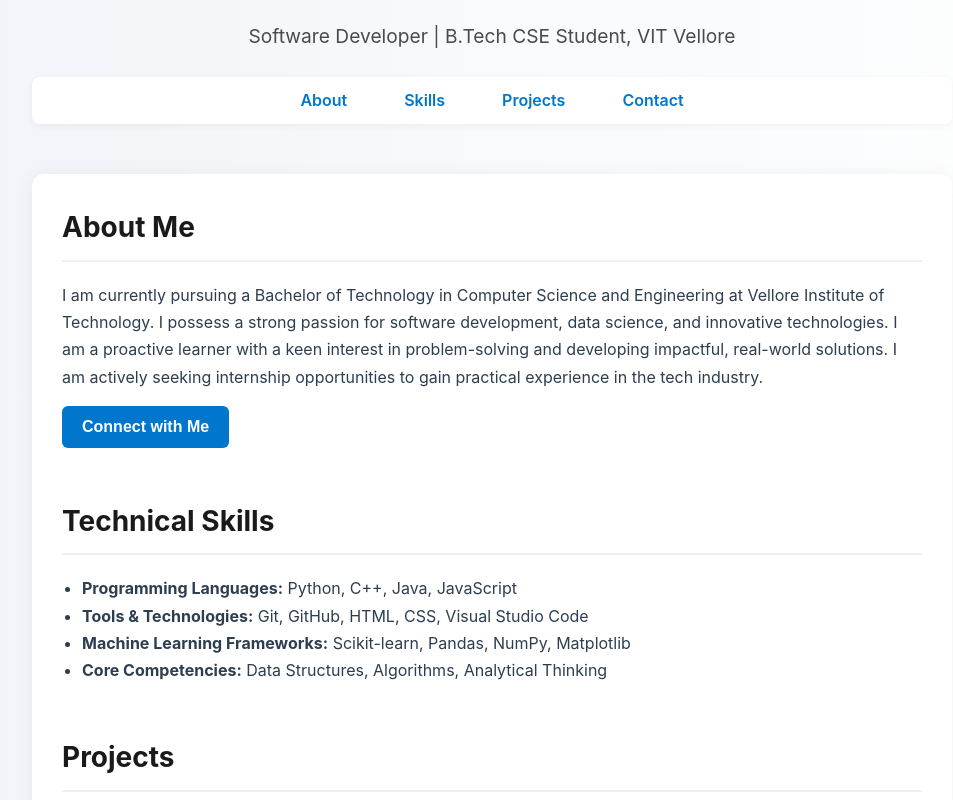
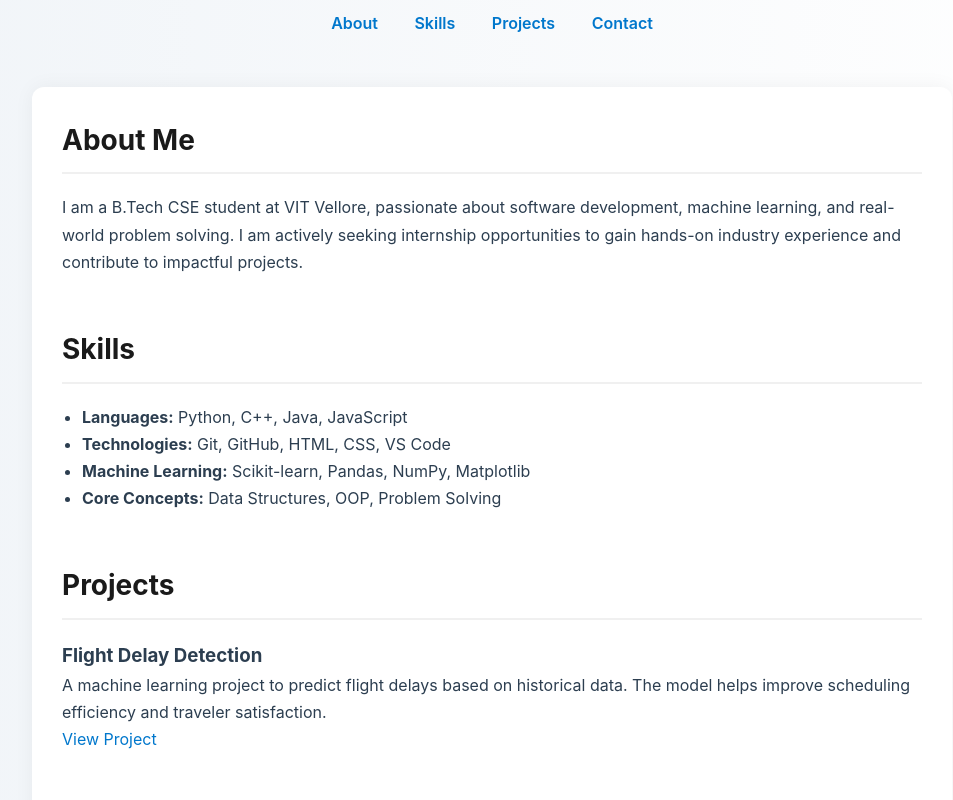
Before and after one commit to Adarsh18002005/portfolio, a plain HTML site: page index.html in a window 1280 px wide. Shown: the part 112-912 px from the top of the page, without its empty margins (148-1101 px from the left). Drawn offline with Linux system fonts and the light colour scheme.

Commit message:
Update index.html

```diff
--- a/index.html
+++ b/index.html
@@ -8,53 +8,52 @@
 </head>
 <body>
   <header>
-    <h1>Adarsh Anand</h1>
-    <p>Software Developer | B.Tech CSE Student, VIT Vellore</p>
-    <nav>
-      <ul>
-        <li><a href="#about">About</a></li>
-        <li><a href="#skills">Skills</a></li>
-        <li><a href="#projects">Projects</a></li>
-        <li><a href="#contact">Contact</a></li>
-      </ul>
-    </nav>
+    <div class="navbar">
+      <h1>Adarsh Anand</h1>
+      <nav>
+        <a href="#about">About</a>
+        <a href="#skills">Skills</a>
+        <a href="#projects">Projects</a>
+        <a href="#contact">Contact</a>
+      </nav>
+    </div>
   </header>
 
   <main>
     <section id="about">
       <h2>About Me</h2>
       <p>
-        I am currently pursuing a Bachelor of Technology in Computer Science and Engineering at Vellore Institute of Technology. I possess a strong passion for software development, data science, and innovative technologies. I am a proactive learner with a keen interest in problem-solving and developing impactful, real-world solutions. I am actively seeking internship opportunities to gain practical experience in the tech industry.
+        I am a B.Tech CSE student at VIT Vellore, passionate about software development,
+        machine learning, and real-world problem solving. I am actively seeking internship
+        opportunities to gain hands-on industry experience and contribute to impactful projects.
       </p>
-      <button onclick="alert('Thank you for your interest. I look forward to connecting!')">Connect with Me</button>
     </section>
 
     <section id="skills">
-      <h2>Technical Skills</h2>
+      <h2>Skills</h2>
       <ul>
-        <li><strong>Programming Languages:</strong> Python, C++, Java, JavaScript</li>
-        <li><strong>Tools & Technologies:</strong> Git, GitHub, HTML, CSS, Visual Studio Code</li>
-        <li><strong>Machine Learning Frameworks:</strong> Scikit-learn, Pandas, NumPy, Matplotlib</li>
-        <li><strong>Core Competencies:</strong> Data Structures, Algorithms, Analytical Thinking</li>
+        <li><strong>Languages:</strong> Python, C++, Java, JavaScript</li>
+        <li><strong>Technologies:</strong> Git, GitHub, HTML, CSS, VS Code</li>
+        <li><strong>Machine Learning:</strong> Scikit-learn, Pandas, NumPy, Matplotlib</li>
+        <li><strong>Core Concepts:</strong> Data Structures, OOP, Problem Solving</li>
       </ul>
     </section>
 
     <section id="projects">
       <h2>Projects</h2>
-      <div class="project">
-        <h3>Flight Delay Detection Using Machine Learning</h3>
+      <div class="card">
+        <h3>Flight Delay Detection</h3>
         <p>
-          This project employs machine learning techniques to analyze flight data and predict potential delays. By leveraging historical data, the system enhances the ability to anticipate disruptions, thereby improving operational planning and passenger experience.
+          A machine learning project to predict flight delays based on historical data.
+          The model helps improve scheduling efficiency and traveler satisfaction.
         </p>
-        <button onclick="window.open('https://github.com/', '_blank')">View on GitHub</button>
+        <a href="#">View Project</a>
       </div>
     </section>
 
     <section id="contact">
       <h2>Contact</h2>
       <p>Email: <a href="mailto:adarsh.anand2023@vitstudent.ac.in">adarsh.anand2023@vitstudent.ac.in</a></p>
-      <p>GitHub: <a href="https://github.com/adarsh-anand" target="_blank">adarsh-anand</a></p>
-      <p>LinkedIn: <a href="https://www.linkedin.com/in/adarsh-anand" target="_blank">adarsh-anand</a></p>
     </section>
   </main>
 
```
